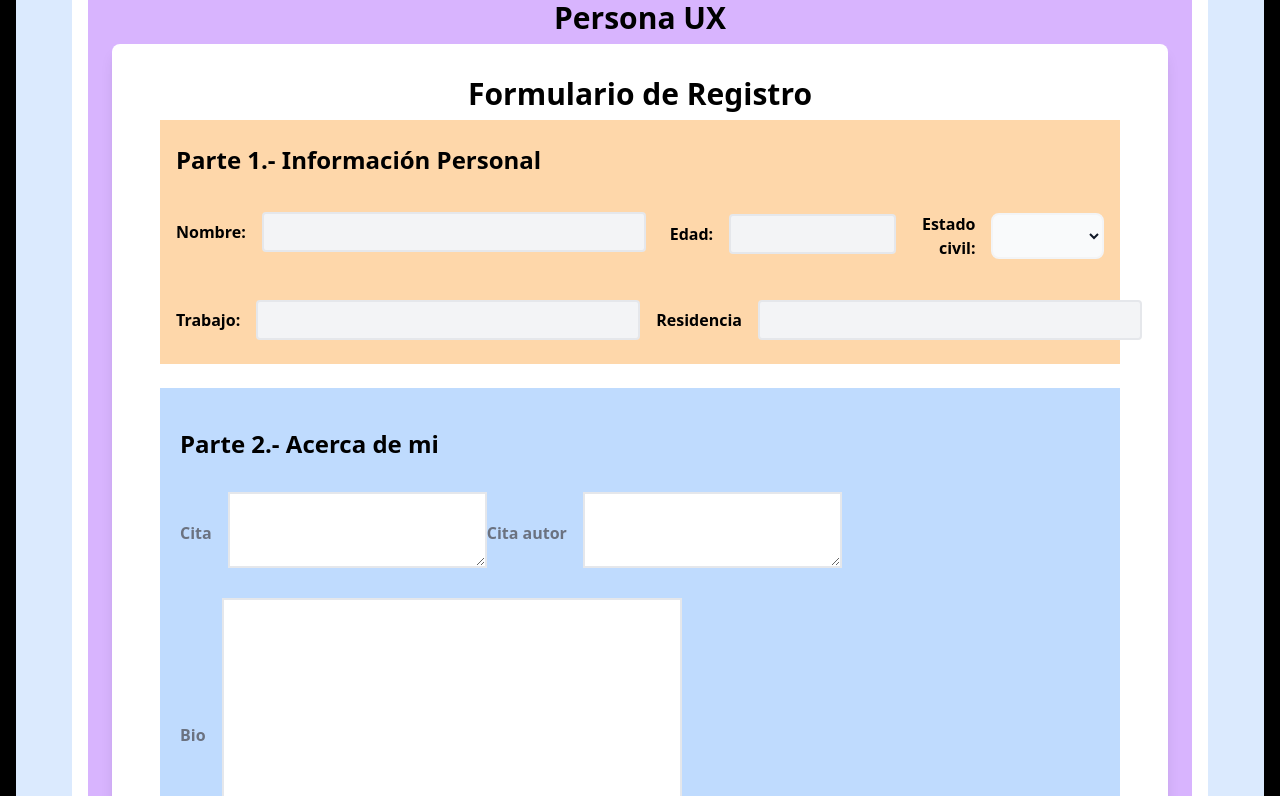
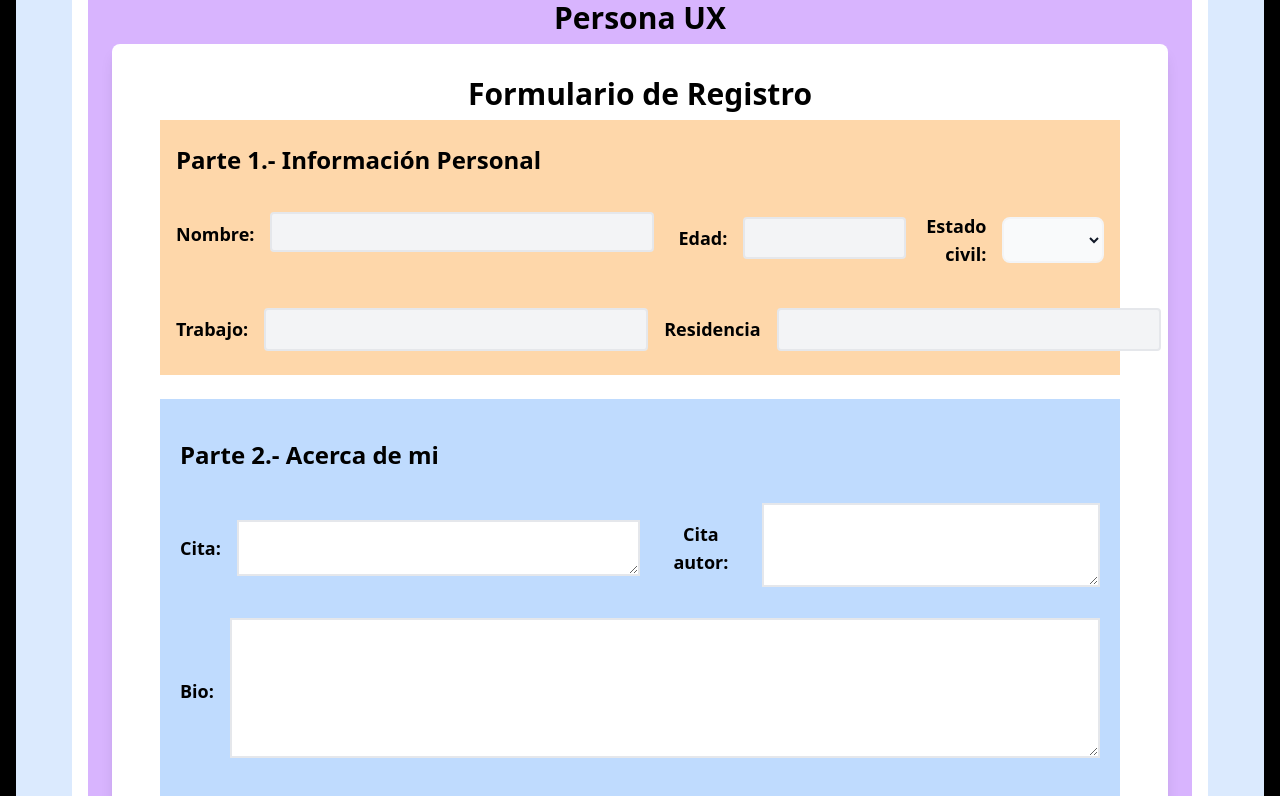
Before and after one commit to AbrahamJesusCimeCaaamal/Api_Persona_UX, a Vue app: page /personaUX in a window 1280 px wide. Shown: the part 220-1016 px from the top of the page. Built offline with nearby package versions, Linux system fonts and the light colour scheme.

Commit message:
Mejora del Bio con textTarea

```diff
--- a/src/components/PersonaUX.vue
+++ b/src/components/PersonaUX.vue
@@ -67,7 +67,7 @@ export default {
             </div>
             <div class="w-auto px-20  md:px-6">
                 <form class=" mx-auto mb-4   " method="get">
-                    <div class=" bg-orange-200 ">
+                    <div class=" bg-orange-200 text-lg ">
                         <h1 class="text-left px-4   py-6 text-black text-2xl font-bold ">Parte 1.- Información  Personal</h1>
                     <div class="md:flex mb-2 px-4 py-3">
                         <div class="flex ">
@@ -121,41 +121,32 @@ export default {
 
             <!-- Acerca de mi  -->
 
-                <div class="bg-blue-200 py-2 px-5 ">
+                <div class="bg-blue-200 py-2 px-5 w-full text-lg ">
                     <h1 class="text-2xl font-bold text-black text-left  py-8">Parte 2.- Acerca de mi</h1>
-                <div class="flex">
-                    <div class="md:flex md:items-center mb-6">
-                    <div class="">
-                    <label class=" block text-gray-500 font-bold md:text-right mb-1 md:mb-0 pr-4" for="inline-full-name">
-                        Cita
-                    </label>
+                <div class="flex w-full">
+                    <div class="md:flex md:items-center mb-6 w-6/12 ">
+                    <label class=" block text-black font-bold md:text-right mb-1 md:mb-0 pr-4" for="inline-full-name"> Cita:</label>
+                     <textarea v-model="Cita"  name="cita" id="cita" class=" text-secundario font-semibold font-contenido px-5 py-3 border-2 border-secundario w-full" rows="1"></textarea>
+
                     </div>
-                    <div class="">
-                     <textarea v-model="Cita"  name="citaAutor" id="citaAutor" class="text-secundario font-semibold font-contenido px-5 py-3 border-2 border-secundario w-full" rows="2"></textarea>
-                </div>
-                </div>
-                <div class="md:flex md:items-center mb-6">
-                    <div class="">
-                    <label class="block text-gray-500 font-bold md:text-right mb-1 md:mb-0 pr-4" for="inline-full-name">
-                        Cita autor
-                    </label>
+                    <div class="flex md:items-center mb-6  w-6/12">
+
+                    <label class="px-4 text-black font-bold w-36 "> Cita autor: </label>
+
+                    <div class="w-11/12 ">
+                     <textarea v-model="CitaAutor" name="citaAutor" id="citaAutor" class="text-secundario font-semibold font-contenido px-5 py-3 border-2 border-secundario w-full"  rows="2"></textarea>
                     </div>
-                    <div class="">
-                     <textarea v-model="CitaAutor" name="citaAutor" id="citaAutor" class="text-secundario font-semibold font-contenido px-5 py-3 border-2 border-secundario w-full"  rows="2"></textarea>
-                </div>
                 </div>
                 </div>
 
 
 
                 <div class="md:flex md:items-center mb-6">
-                    <div class="">
-                    <label class="block text-gray-500 font-bold md:text-right mb-1 md:mb-0 pr-4" for="inline-full-name">
-                        Bio
-                    </label>
-                    </div>
-                    <div class="w-3/6">
-                        <textarea name="Bio" id="Bio" class="text-secundario font-semibold font-contenido px-5 py-3 border-2 border-secundario w-full" v-model="Bio" rows="10"></textarea>
+
+                    <label class="block text-black font-bold md:text-right mb-1 md:mb-0 pr-4" for="inline-full-name"> Bio: </label>
+
+                    <div class="w-full">
+                        <textarea name="Bio" id="Bio" class="text-secundario font-semibold font-contenido px-5 py-3 border-2 border-secundario w-full" v-model="Bio" rows="4"></textarea>
                     </div>
 
                 </div>
```
